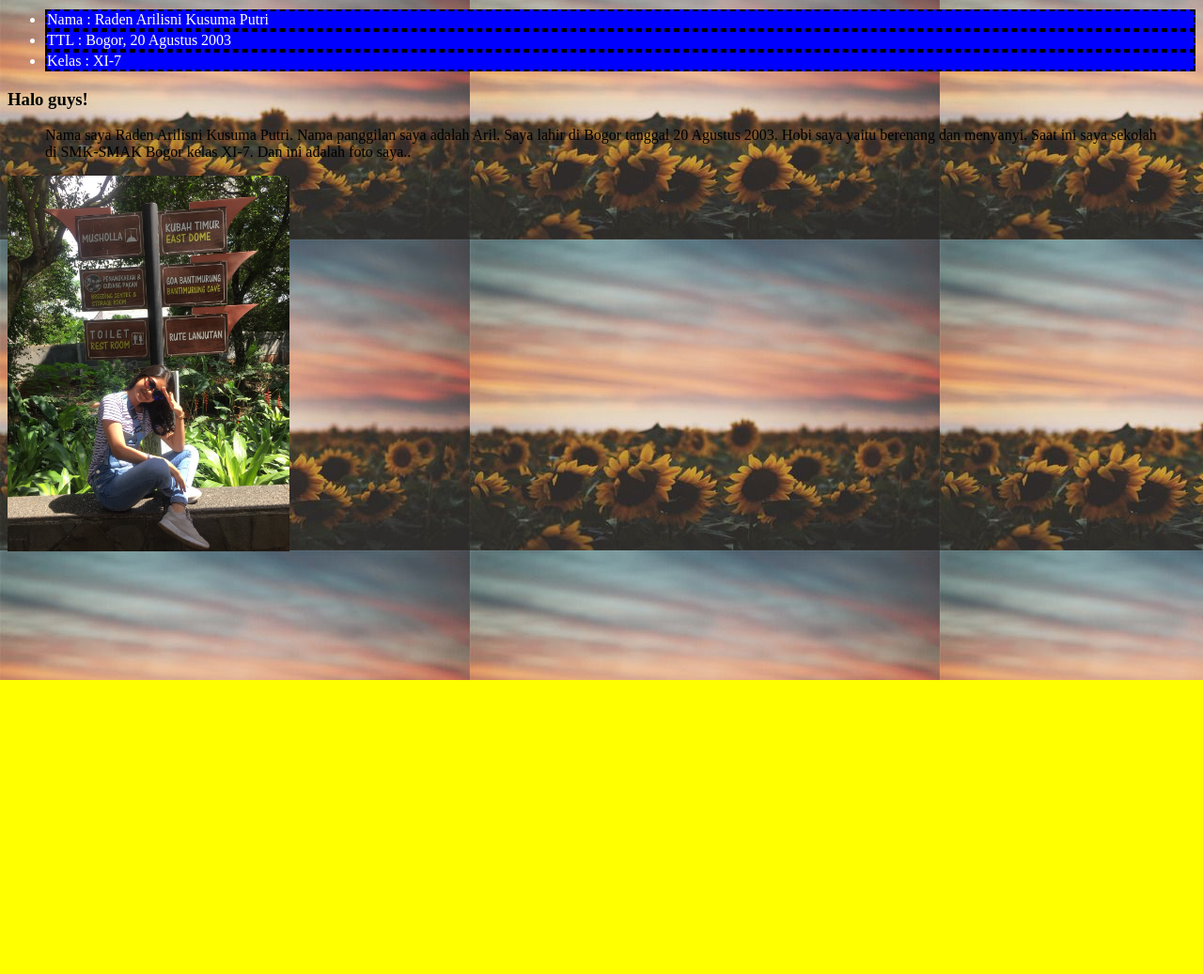
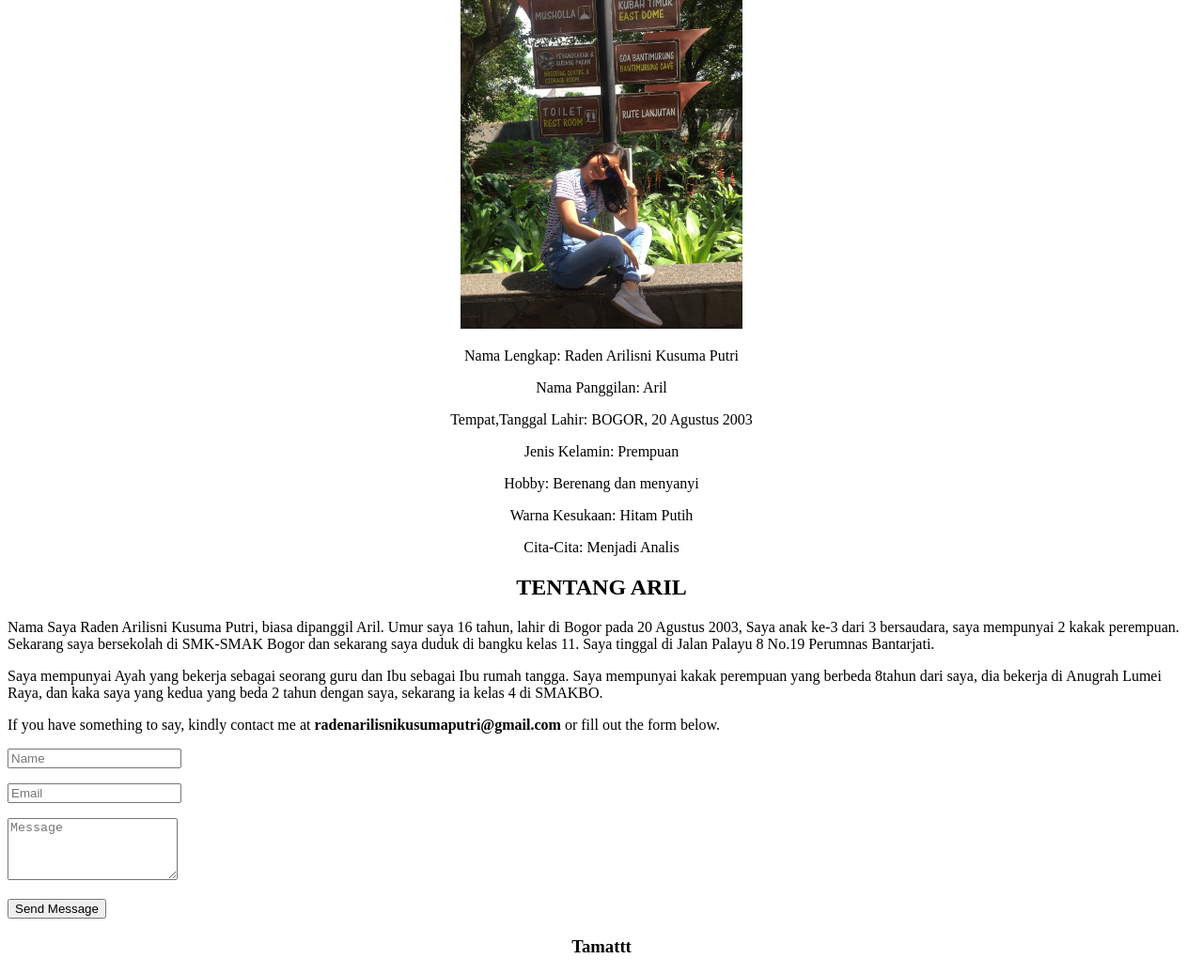
Before and after one commit to radenarilisni/radenaarilisni64.github.io, a plain HTML site: page index.html in a window 1280 px wide. Shown: the part 76-1113 px from the top of the page at 94% size. Before the commit the page ends 800 px from the top, so only its background shows below. Drawn offline with Linux system fonts and the light colour scheme.

Commit message:
Add files via upload

```diff
--- a/index.html
+++ b/index.html
@@ -1,27 +1,53 @@
 <!DOCTYPE html>
 <html>
+<head><center><hi >BIODATA</hi></center>
+	<link rel="stylesheet" type="text/css" href="indeks.css"
+<tittle></tittle>
 <head>
-	<title>Biodata</title>
-	<style type="text/css">
-	   li{color:#b30059; border:2px dashed black;}
-	</style>
-	<link rel="stylesheet" type="text/css" href="style.css">
-</head>
-<body style="background-image: url('bunga.jpg')";>
+	<body></body>
 
-<h1 style="color: red; border: 3px solid black;">MY BIODATA</h1>
-<ul type="point">
-	<li>Nama	: Raden Arilisni Kusuma Putri</li>
-	<li>TTL		: Bogor, 20 Agustus 2003</li>
-	<li>Kelas	: XI-7 </li>
-</ul>
-<P><h3>Halo guys!</h3></P>
-
-<p><blockquote>Nama saya Raden Arilisni Kusuma Putri. Nama panggilan saya adalah Aril. Saya lahir di Bogor tanggal 20 Agustus 2003. Hobi saya yaitu berenang dan menyanyi. Saat ini saya sekolah di SMK-SMAK Bogor kelas XI-7. Dan ini adalah foto saya..  </blockquote></p>
-<img src="arill.jpg" width="300" height="400">
-
-
-
-
+	<CENTER><img src="arilll.jpg" width="300px" height="400px"></CENTER>
+	<CENTER><p>Nama Lengkap: Raden Arilisni Kusuma Putri</p></CENTER>
+	<CENTER><p>Nama Panggilan: Aril</p></CENTER>
+	<CENTER><p>Tempat,Tanggal Lahir: BOGOR, 20 Agustus 2003</p></center>
+	<CENTER><p>Jenis Kelamin: Prempuan</p></CENTER>
+	<CENTER><p>Hobby: Berenang dan menyanyi</h3></p></CENTER>
+	<CENTER><p>Warna Kesukaan: Hitam Putih</h3></p></CENTER>
+	<CENTER><p>Cita-Cita: Menjadi Analis</p></CENTER>
+	<CENTER><p><h2>TENTANG ARIL</h2></p></CENTER>
+	<p> Nama Saya Raden Arilisni Kusuma Putri, biasa dipanggil Aril. Umur saya 16 tahun, lahir di Bogor pada 20 Agustus 2003, Saya anak ke-3 dari 3 bersaudara, saya mempunyai 2 kakak perempuan. Sekarang saya bersekolah di SMK-SMAK Bogor dan sekarang saya duduk di bangku kelas 11. Saya tinggal di Jalan Palayu 8 No.19 Perumnas Bantarjati.</p>
+	<p>Saya mempunyai Ayah yang bekerja sebagai seorang guru dan Ibu sebagai Ibu rumah tangga. Saya mempunyai kakak perempuan yang berbeda 8tahun dari saya, dia bekerja di Anugrah Lumei Raya, dan kaka saya yang kedua yang beda 2 tahun dengan saya, sekarang ia kelas 4 di SMAKBO.</p>
+        <p>If you have something to say, kindly contact me at <strong>radenarilisnikusumaputri@gmail.com</strong> or fill out the form below.</p>
+      </div>
+      <form name="sentMessage" id="contactForm" novalidate>
+        <div class="row">
+          <div class="col-md-6">
+            <div class="form-group">
+              <input type="text" id="name" class="form-control" placeholder="Name" required="required">
+              <p class="help-block text-danger"></p>
+            </div>
+          </div>
+          <div class="col-md-6">
+            <div class="form-group">
+              <input type="email" id="email" class="form-control" placeholder="Email" required="required">
+              <p class="help-block text-danger"></p>
+            </div>
+          </div>
+        </div>
+        <div class="form-group">
+          <textarea name="message" id="message" class="form-control" rows="4" placeholder="Message" required></textarea>
+          <p class="help-block text-danger"></p>
+        </div>
+        <div id="success"></div>
+        <button type="submit" class="btn btn-default btn-lg">Send Message</button>
+      </form>
+    </div>
+  </div>
+</div>
+<div id="footer">
+  <div class="container">
+	<p></p>
+	<p></p>
+	<CENTER><p><h3>Tamattt</h3></p></CENTER>
 </body>
 </html>
```
